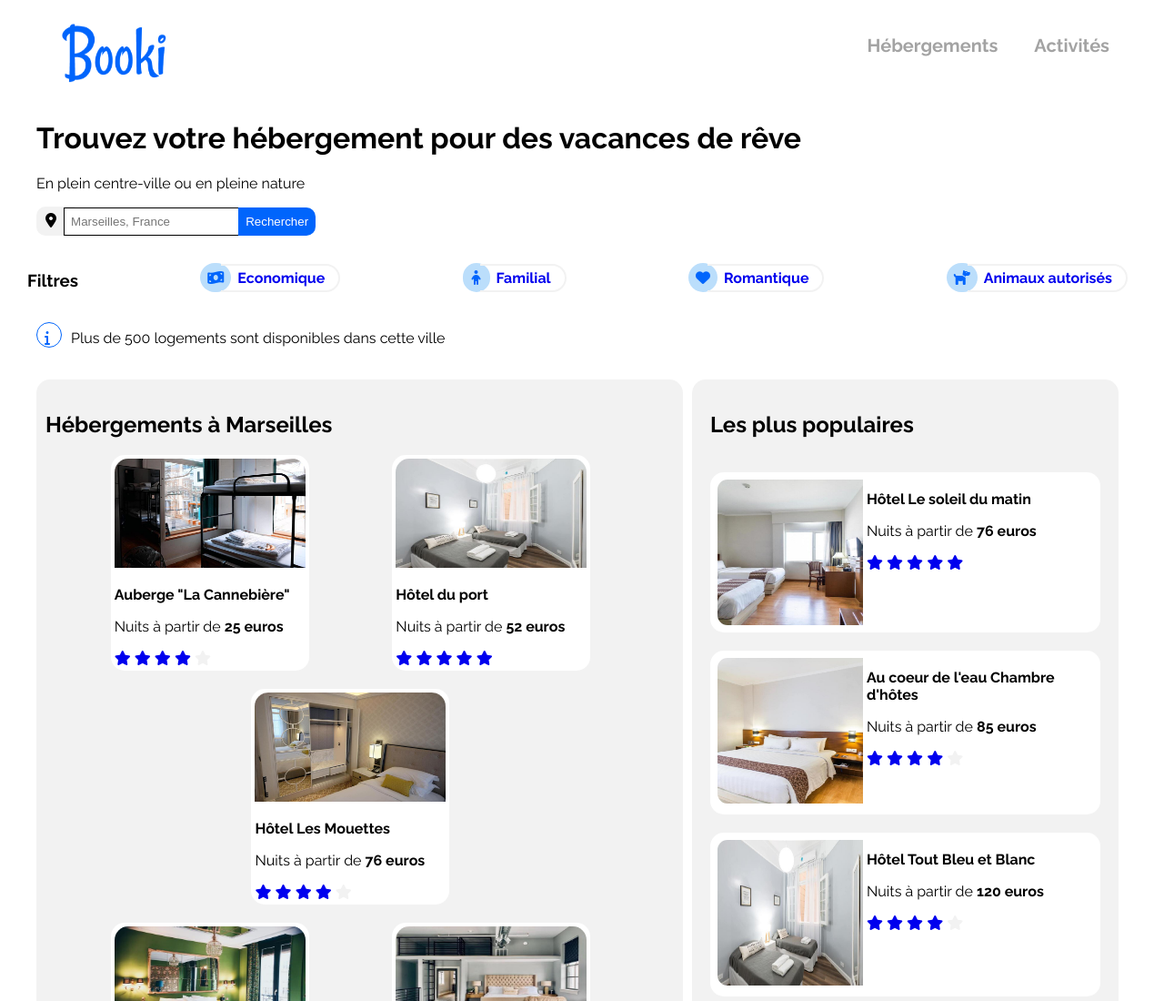
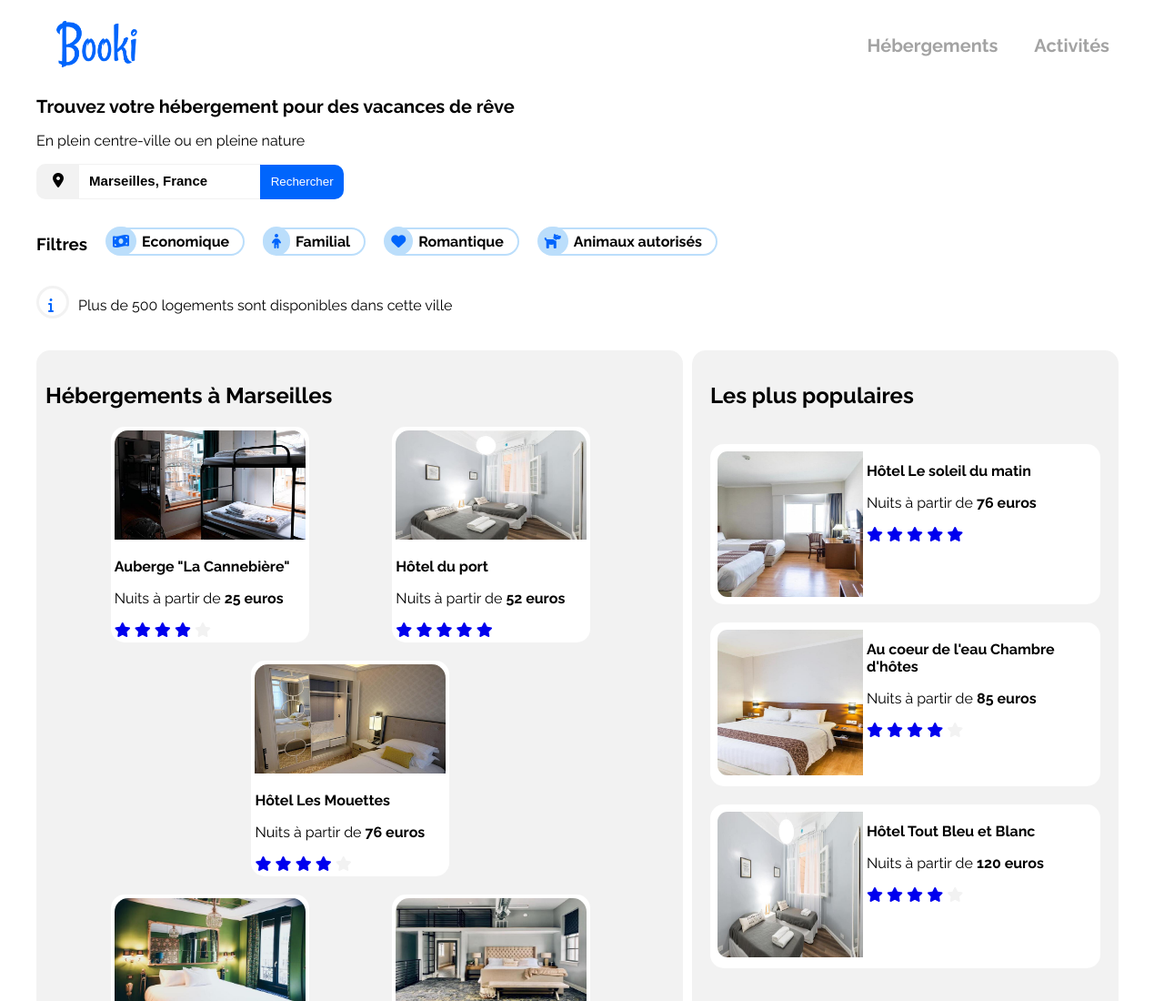
Before and after one commit to Syntaxerror2/EnLigne, a plain HTML site: page index.html in a window 1280 px wide. Shown: the top 1100 px of the page at 91% size. Drawn offline with Linux system fonts and the light colour scheme; some icons are missing.

Commit message:
Add files via upload
Changements aux filtres ; h1; etc.

```diff
--- a/index.html
+++ b/index.html
@@ -32,7 +32,7 @@
 
 
     <div>
-        <h1>Trouvez votre hébergement pour des vacances de rêve</h1>
+        <h1 id="title">Trouvez votre hébergement pour des vacances de rêve</h1>
         <span class="pstyle">En plein centre-ville ou en pleine nature</span>
         <form>
             <label></label>
@@ -42,18 +42,19 @@
             <button class="btn2"><i class="fas fa-search"></i></button>
         </form>
     </div>
+
     <div class="filters">
 
-        <h3><strong>Filtres</strong></h3>
-        <span class="sfilter"><a href="#"><i class="fas fa-money-bill-wave"></i><span
+        <h3 id="strong"><strong>Filtres</strong></h3>
+
+        <span class="sfilter"><a href="#" class="b"><i class="fas fa-money-bill-wave"></i><span
                     class="i">Economique</span></a></span>
-        <span class="sfilter"><a href="#"><i class="fas fa-child" id="child"></i><span class="i">Familial</span></a></span>
-        <span class="sfilter"><a href="#"><i class="fas fa-heart"></i><span class="i">Romantique</span></a></span>
-        <span class="sfilter"><a href="#"><i class="fas fa-dog"></i><span class="i">Animaux autorisés</span></a></span>
-
-
+        <span class="sfilter"><a href="#" class="b"><i class="fas fa-child" id="child"></i><span class="i">Familial</span></a></span>
+        <span class="sfilter"><a href="#" class="b"><i class="fas fa-heart"></i><span class="i">Romantique</span></a></span>
+        <span class="sfilter"><a href="#" class="b"><i class="fas fa-dog"></i><span class="i">Animaux autorisés</span></a></span>
 
     </div>
+
     <div>
         <span class="pstyle"><i class="fas fa-info" id="icon2"></i>Plus de 500 logements sont disponibles dans cette
             ville</span>
--- a/style.css
+++ b/style.css
@@ -32,6 +32,7 @@
     }
     .filters {
         flex-direction: column;
+
     }
     header {
         flex-direction: column;
@@ -97,8 +98,9 @@
         margin-top: 0px;
 
     }
-
-
+    #strong {
+        margin-left: 20px;
+    }
 
     }
 
@@ -119,6 +121,9 @@
 }
 
 .popy {
+    display: flex;
+}
+.filters {
     display: flex;
 }
 
@@ -148,27 +153,34 @@ border-top-right-radius: 10px;
 border-bottom-right-radius: 10px;
 color: white;
 margin: -5px;
-padding: 8px;
+padding: 11.5px;
 background-color: #0065FC;
 border: 0px;
 
 }
 #placeholder {
-    padding: 7px;
-    font-style: bold;
-    border: 1px solid;
+    padding: 11px;
+    border: 1px solid #F2F2F2;
     margin-left: -8px;
 
+}
+::placeholder {
 
-}
+    font-weight: bold;
+    font-size: 15px;
+    color: black;
+  }
+
+
 #icon {
 background-color: #F2F2F2;
-padding: 7px;
+padding-top: 10px;
+padding-bottom: 10.5px;
 border-top-left-radius: 10px;
 border-bottom-left-radius: 10px;
 margin-right: -8px;
-padding-right: 20px;
-padding-left: 10px;
+padding-right: 28px;
+padding-left: 18px;
 height: 18px;
 
 }
@@ -197,8 +209,11 @@ nav {
 }
 
 #Booki {
-    height: 100px;
-    width: 180px;
+    height: 80px;
+    width: 140px;
+}
+#title {
+    font-size: 20px;
 }
 
 .p1 {
@@ -220,20 +235,27 @@ h3 {
     font-weight: bold;
     margin-top: 30px;
     padding: 0px;
+    margin-left: 20px;
 
+
+
+}
+.b {
+    text-decoration: none;
+    color: black;
 }
 .i {
     border-right: solid;
     border-top: solid;
     border-bottom: solid;
-    border-width: 2.5px;
+    border-width: 2px;
     border-left: 0px;
-    border-color: #F2F2F2;
+    border-color: #bbdefb;
     border-bottom-right-radius: 20px;
     border-top-right-radius: 20px;
     padding: 4px;
-    margin-left: -11px;
-    padding-left: 18px;
+    margin-left: -16px;
+    padding-left: 22px;
     padding-right: 15px;
 }
 
@@ -243,13 +265,13 @@ h3 {
     border-color: #bbdefb;
 
 }
-.filters {
-    display: flex;
-    justify-content: space-between;
-    margin-left: -10px;
 
 
+#placement {
+   margin-top: 30px;
 }
+
+
 .fa-money-bill-wave, .fa-child, .fa-heart, .fa-dog {
     color: #0065FC;
     padding: 2px;
@@ -361,13 +383,13 @@ a:link {
 }
 
 #icon2 {
-    border: solid;
+    border: solid #F2F2F2;
     border-radius: 50%;
-    padding: 8px;
+    padding: 10px;
     width: 10px;
     height: 10px;
     margin-right: 10px;
-    border-width: thin;
+    border-width: medium;
     color: #0065FC;
 }
 #note {
```
